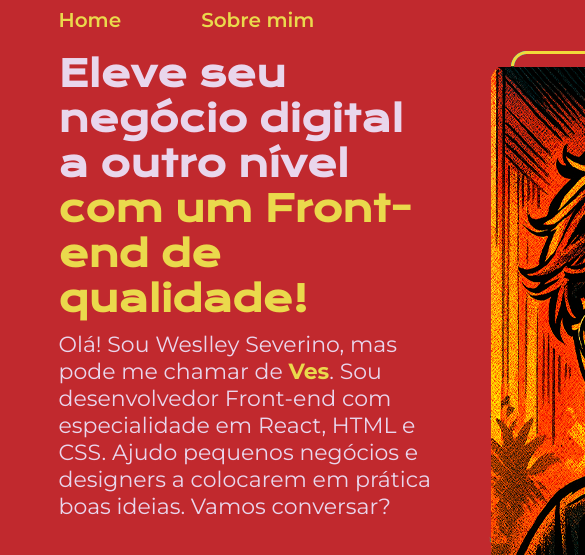
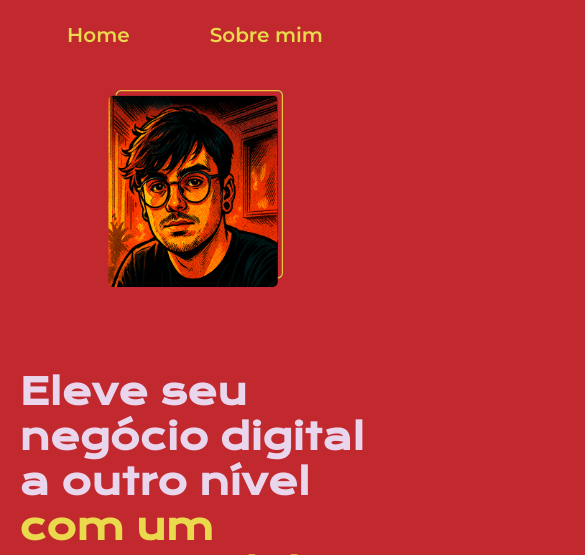
Before and after one commit to Vesllei/AluraPortfolio__htmlcss, a plain HTML site: page index.html in a window 390 px wide. Shown: the top 555 px of the page, 585 px wide, since content can reach past the window. Drawn offline with nearby package versions, Linux system fonts and the light colour scheme.

Commit message:
iniciando responsividade

```diff
--- a/estilos/styles.css
+++ b/estilos/styles.css
@@ -3,10 +3,9 @@
 @import url("https://fonts.googleapis.com/css2?family=Montserrat:ital,wght@0,100..900;1,100..900&display=swap");
 
 :root {
-
-  --cor-primaria: #C1292E;
+  --cor-primaria: #c1292e;
   --cor-secundaria: #ead94c;
-  --cor-terciaria: #E9D6EC;
+  --cor-terciaria: #e9d6ec;
   --cor-hover: #c53e43;
 
   --fonte-primaria: "Krona One", sans-serif;
@@ -51,9 +50,7 @@ body {
 }
 
 .ves {
-  align-self: flex-start;
-  position: sticky;
-  top: 20px;
+  width: 50%;
 }
 
 .apresentacao {
@@ -61,11 +58,11 @@ body {
   display: flex;
   align-items: center;
   justify-content: space-between;
-  gap: 50px;
+  gap: 82px;
 }
 
 .apresentacao__conteudo {
-  width: 615px;
+  width: 50%;
   display: flex;
   flex-direction: column;
   gap: 10px;
@@ -107,7 +104,7 @@ body {
   justify-content: center;
   gap: 16px;
   border: 2px solid var(--cor-secundaria);
-  width: 378px;
+  width: 50%;
   text-align: center;
   border-radius: 8px;
   font-size: 1.25rem;
@@ -120,7 +117,6 @@ body {
 
 .apresentacao__links_link:hover {
   background-color: var(--cor-hover);
-  border: 3px dashed var(--cor-secundaria);
 }
 
 .rodape {
@@ -132,3 +128,21 @@ body {
   font-size: 1.125rem;
   font-weight: 400;
 }
+
+@media (max-width: 1200px) {
+  .cabecalho {
+    padding: 6%;
+  }
+
+  .cabecalho__menu {
+    justify-content: center;
+  }
+  .apresentacao {
+    flex-direction: column-reverse;
+    padding: 5%;
+  }
+
+  .apresentacao__conteudo {
+    width: auto;
+  }
+}
```
